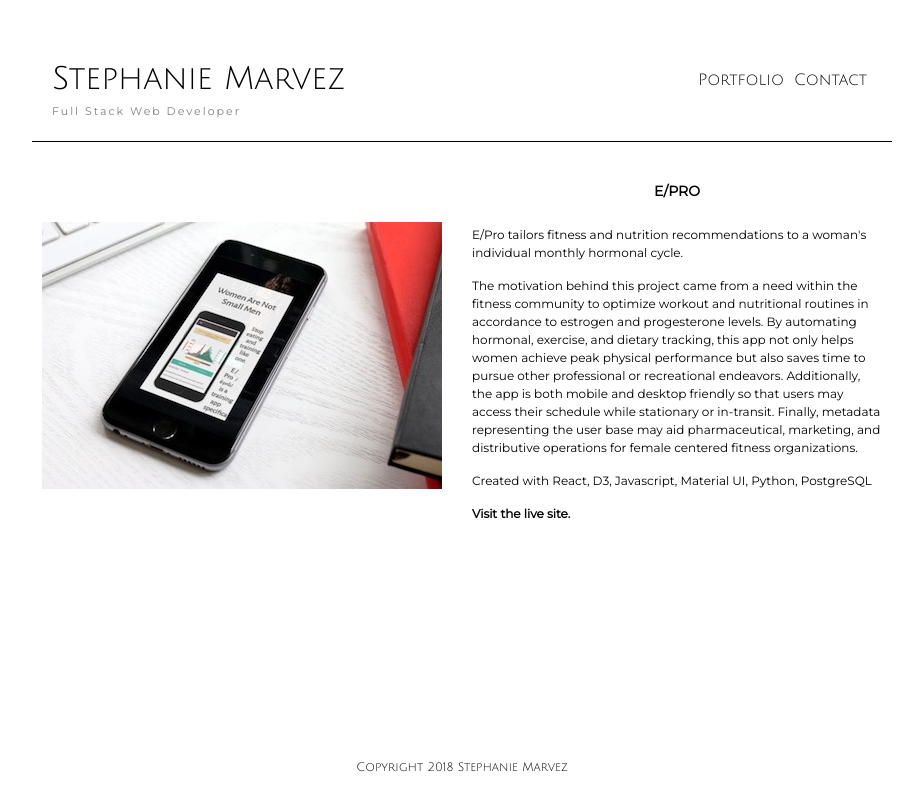
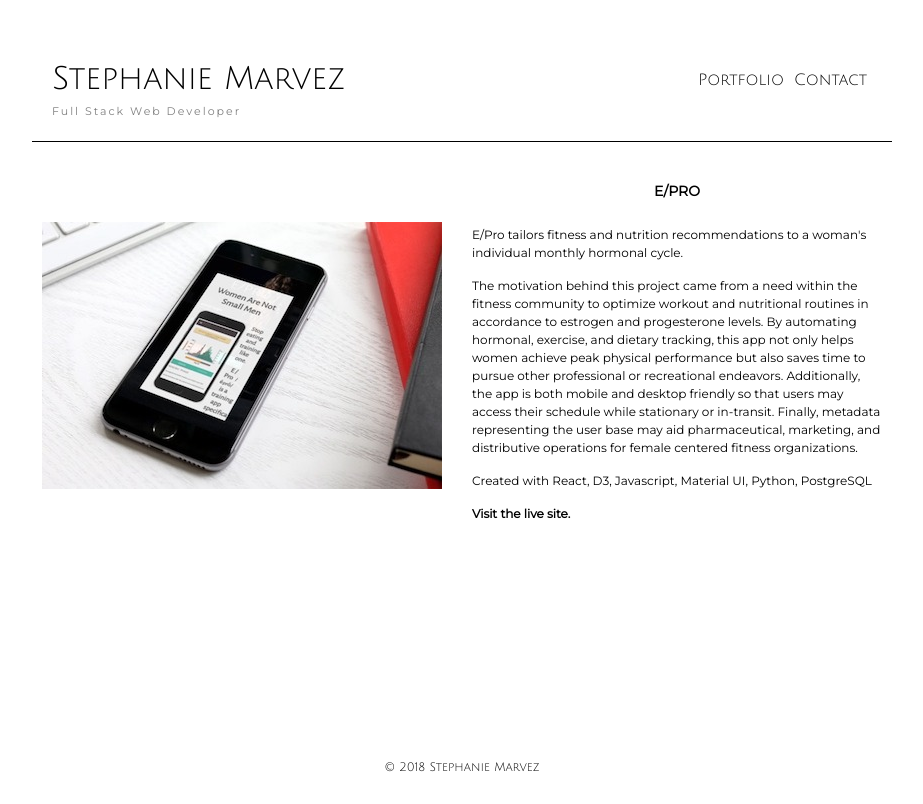
Before and after one commit to smarvez/personal-site, a React (Create React App) app: page /epro in a window 1280 px wide. Shown: the whole page, without its empty margins (178-1101 px from the left). Built offline with nearby package versions, Linux system fonts and the light colour scheme.

Commit message:
added copyright symbol

```diff
--- a/src/components/Footer.js
+++ b/src/components/Footer.js
@@ -11,7 +11,7 @@ class Footer extends Component {
     render () {
       return (
         <div className="footer">
-          <p>Copyright 2018 Stephanie Marvez</p>
+          <p>© 2018 Stephanie Marvez</p>
         </div>
     )
   }
```
